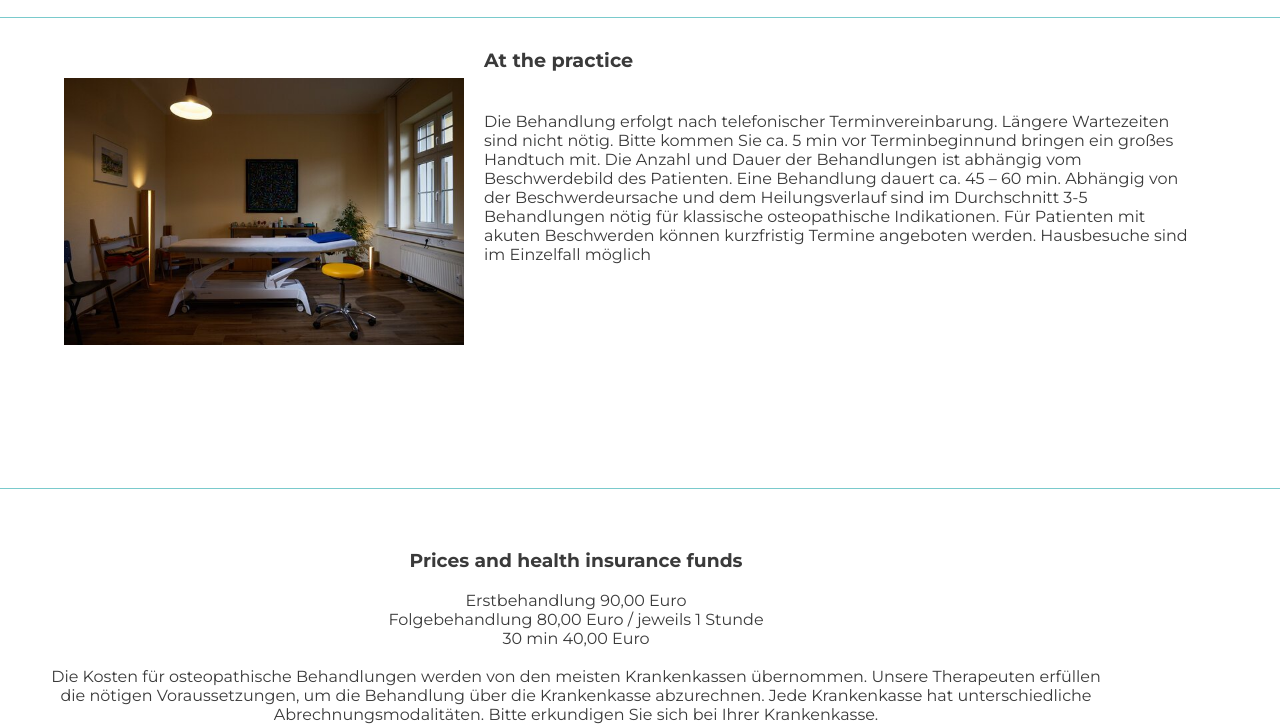
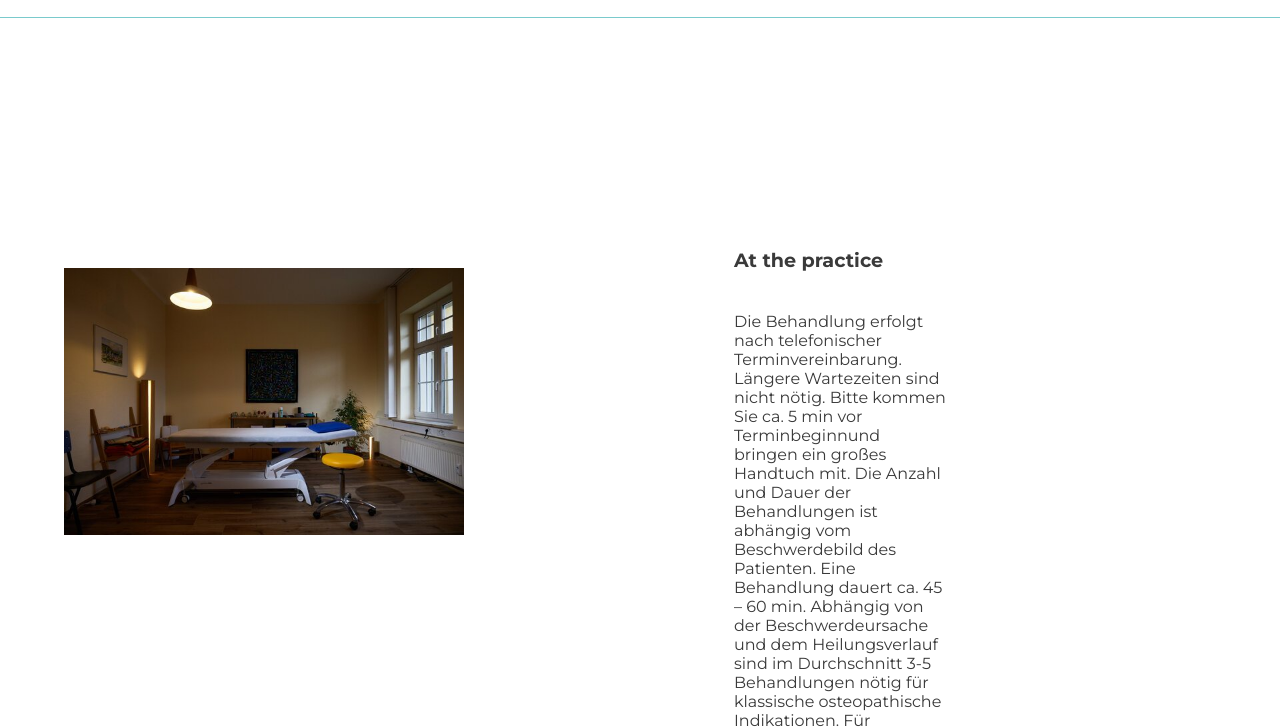
Before and after one commit to clekremer/portfolio1_osteopathyKremer, a plain HTML site: page index.html in a window 1280 px wide. Shown: the part 1334-2062 px from the top of the page. Drawn offline with Linux system fonts and the light colour scheme.

Commit message:
Improve responseive desing for larger screens.

```diff
--- a/assets/css/style.css
+++ b/assets/css/style.css
@@ -542,4 +542,23 @@ footer {
     #menu>li {
         margin-bottom: 0;
     }
+
+
+/* Practice Section */
+
+#practice   {
+    margin-top: 200px;
+    border-bottom-width: 200px;
+    margin-bottom: 300px;
+    margin-left: 00px;
+    padding-left: 250px;
+    padding-right: 250px;
+    }
+
+#practice-image {
+    margin-top: 240px;
+    height: 400px;
+    padding-top: 0px;
+    }
+
 }
--- a/index.html
+++ b/index.html
@@ -35,7 +35,7 @@
                     <a href="#treatment-section">Treatment</a>
                 </li>
                 <li>
-                    <a href="#practice-section">Practice</a>
+                    <a href="#practice">Practice</a>
                 </li>
                 <li>
                     <a href="#prices">Prices</a>
```
